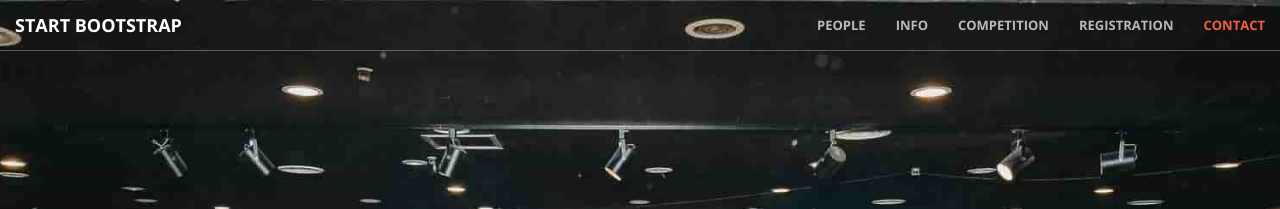
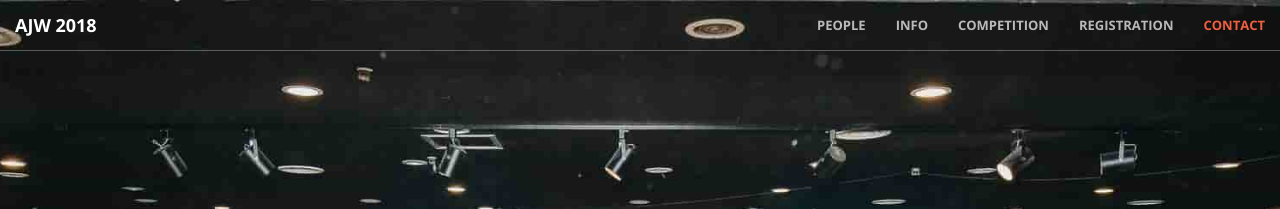
Before and after one commit to authenticjazzweekend/ajw-netlify, a Jekyll site: the page built from 2018/index.html, in a window 1280 px wide. Shown: the top 209 px of the page. Built offline with Jekyll 4.4.1, drawn with Linux system fonts in a browser that asks for light colours.

Commit message:
TOP CHANGE

```diff
--- a/_includes/nav.html
+++ b/_includes/nav.html
@@ -8,7 +8,7 @@
                 <span class="icon-bar"></span>
                 <span class="icon-bar"></span>
             </button>
-            <a class="navbar-brand page-scroll" href="{{ page.id |  prepend: site.baseurl | prepend: site.url }}/{{ site.suburi }}/">Start Bootstrap</a>
+            <a class="navbar-brand page-scroll" href="{{ page.id |  prepend: site.baseurl | prepend: site.url }}/{{ site.suburi }}/">AJW 2018</a>
         </div>
 
         <!-- Collect the nav links, forms, and other content for toggling -->
```
